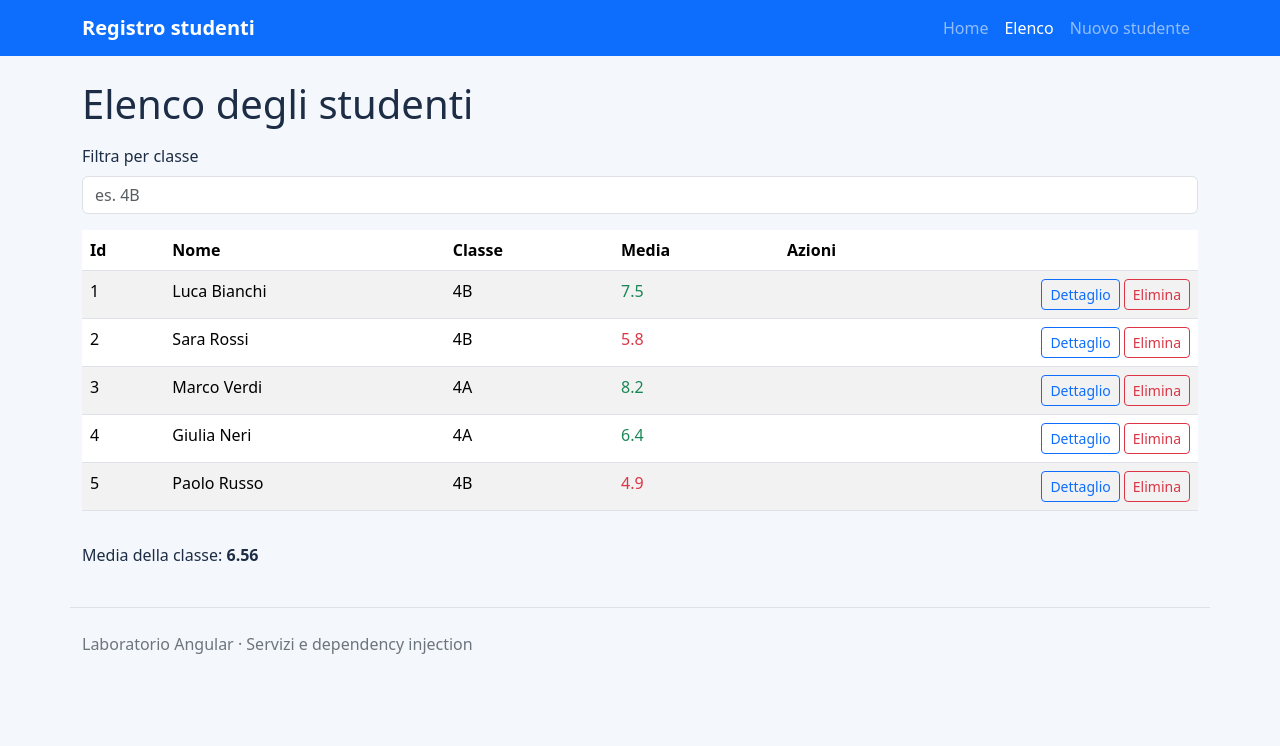
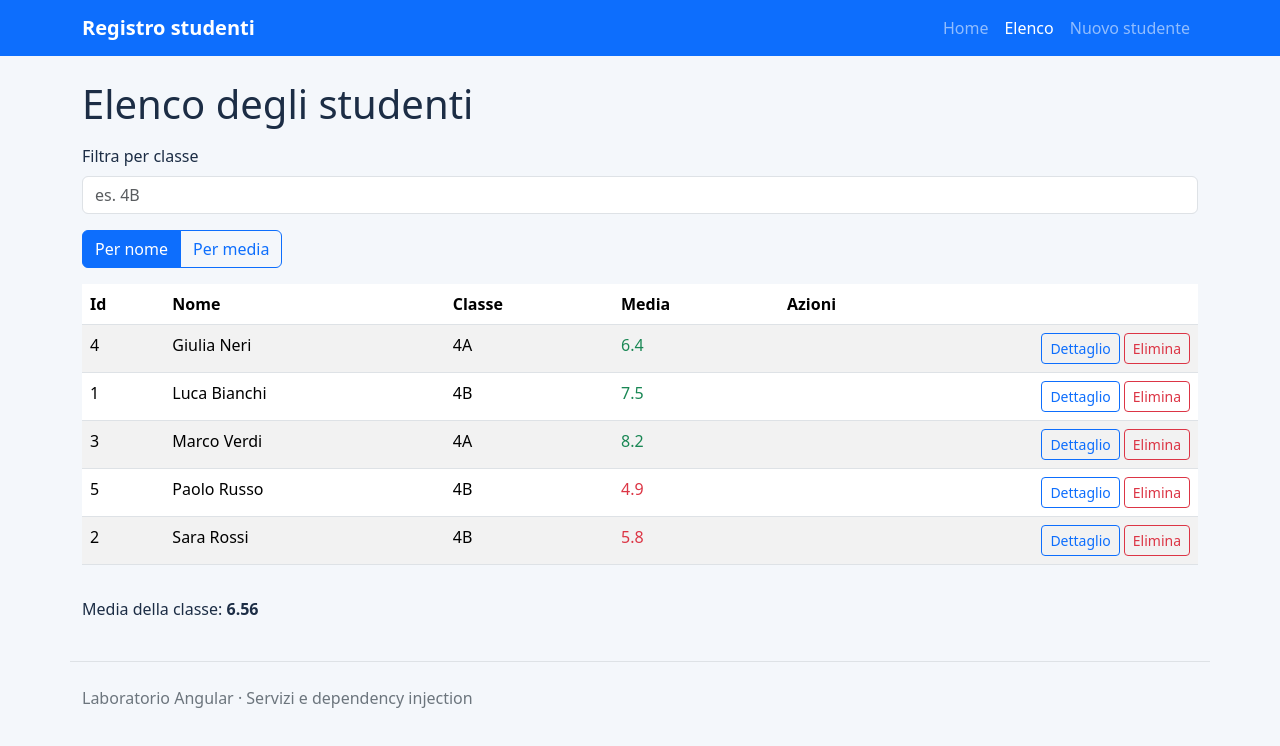
Before and after one commit to JohnCarloG/frutta_angular, an Angular app in the folder registro-studenti/: page /elenco in a window 1280 px wide. Shown: the top 746 px of the page. Built offline with nearby package versions, Linux system fonts and the light colour scheme.

Commit message:
Prova tu livello 2: ordinamento per nome e media

```diff
--- a/registro-studenti/src/app/elenco/elenco.html
+++ b/registro-studenti/src/app/elenco/elenco.html
@@ -2,6 +2,10 @@
 <div class="my-3">
 <label for="filtro" class="form-label">Filtra per classe</label>
 <input id="filtro" class="form-control filter-field" [(ngModel)]="filtroClasse" placeholder="es. 4B">
+</div>
+<div class="btn-group mb-3" role="group" aria-label="Ordina gli studenti">
+<button type="button" class="btn btn-outline-primary" [class.active]="ordine() === 'nome'" [attr.aria-pressed]="ordine() === 'nome'" (click)="ordine.set('nome')">Per nome</button>
+<button type="button" class="btn btn-outline-primary" [class.active]="ordine() === 'media'" [attr.aria-pressed]="ordine() === 'media'" (click)="ordine.set('media')">Per media</button>
 </div>
 @if (filtrati().length === 0) {
 <div class="alert alert-warning" role="status">
@@ -10,7 +14,7 @@
 } @else {
 <div class="table-responsive"><table class="table table-striped table-hover">
 <thead><tr><th scope="col">Id</th><th scope="col">Nome</th><th scope="col">Classe</th><th scope="col">Media</th><th scope="col">Azioni</th></tr></thead>
-<tbody>@for (s of filtrati(); track s.id) {
+<tbody>@for (s of visibili(); track s.id) {
 <tr><td>{{ s.id }}</td><td>{{ s.nome }}</td><td>{{ s.classe }}</td>
 <td [class.text-success]="s.mediaVoti >= 6" [class.text-danger]="s.mediaVoti < 6">{{ s.mediaVoti }}</td>
 <td class="text-end text-nowrap"><a class="btn btn-sm btn-outline-primary me-1" [routerLink]="['/elenco', s.id]">Dettaglio</a><button type="button" class="btn btn-sm btn-outline-danger" (click)="rimuovi(s.id)">Elimina</button></td></tr>
--- a/registro-studenti/src/app/elenco/elenco.ts
+++ b/registro-studenti/src/app/elenco/elenco.ts
@@ -11,6 +11,12 @@
     const tutti = this.studentiService.studenti();
     return filtro === '' ? tutti : tutti.filter(s => s.classe.toUpperCase() === filtro);
   });
+  readonly ordine = signal<'nome' | 'media'>('nome');
+  readonly visibili = computed(() => [...this.filtrati()].sort(
+    this.ordine() === 'nome'
+      ? (a, b) => a.nome.localeCompare(b.nome, 'it')
+      : (a, b) => b.mediaVoti - a.mediaVoti,
+  ));
   readonly mediaClasse = computed(() => {
     const lista = this.filtrati();
     return lista.length === 0 ? 0 : lista.reduce((somma, s) => somma + s.mediaVoti, 0) / lista.length;
```
